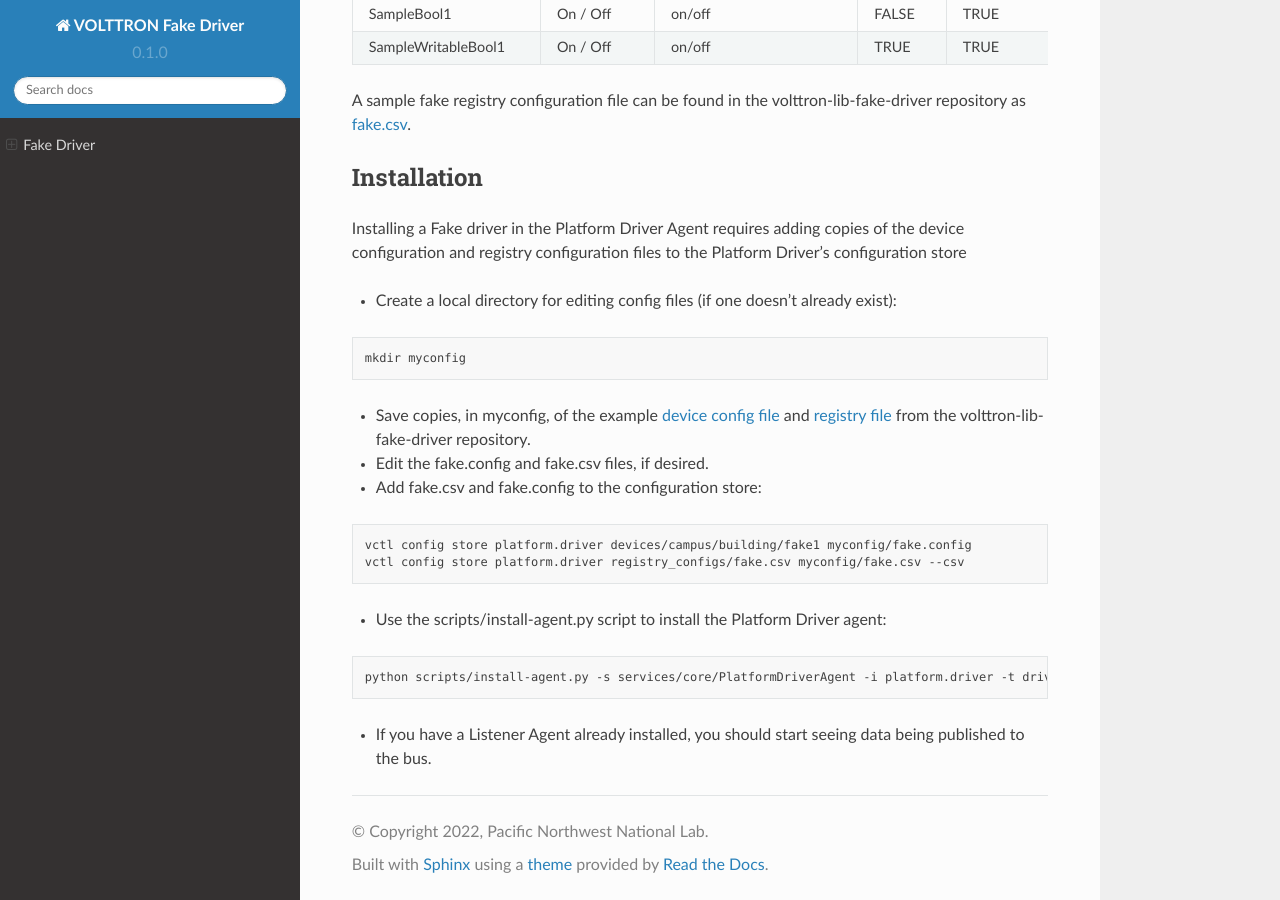
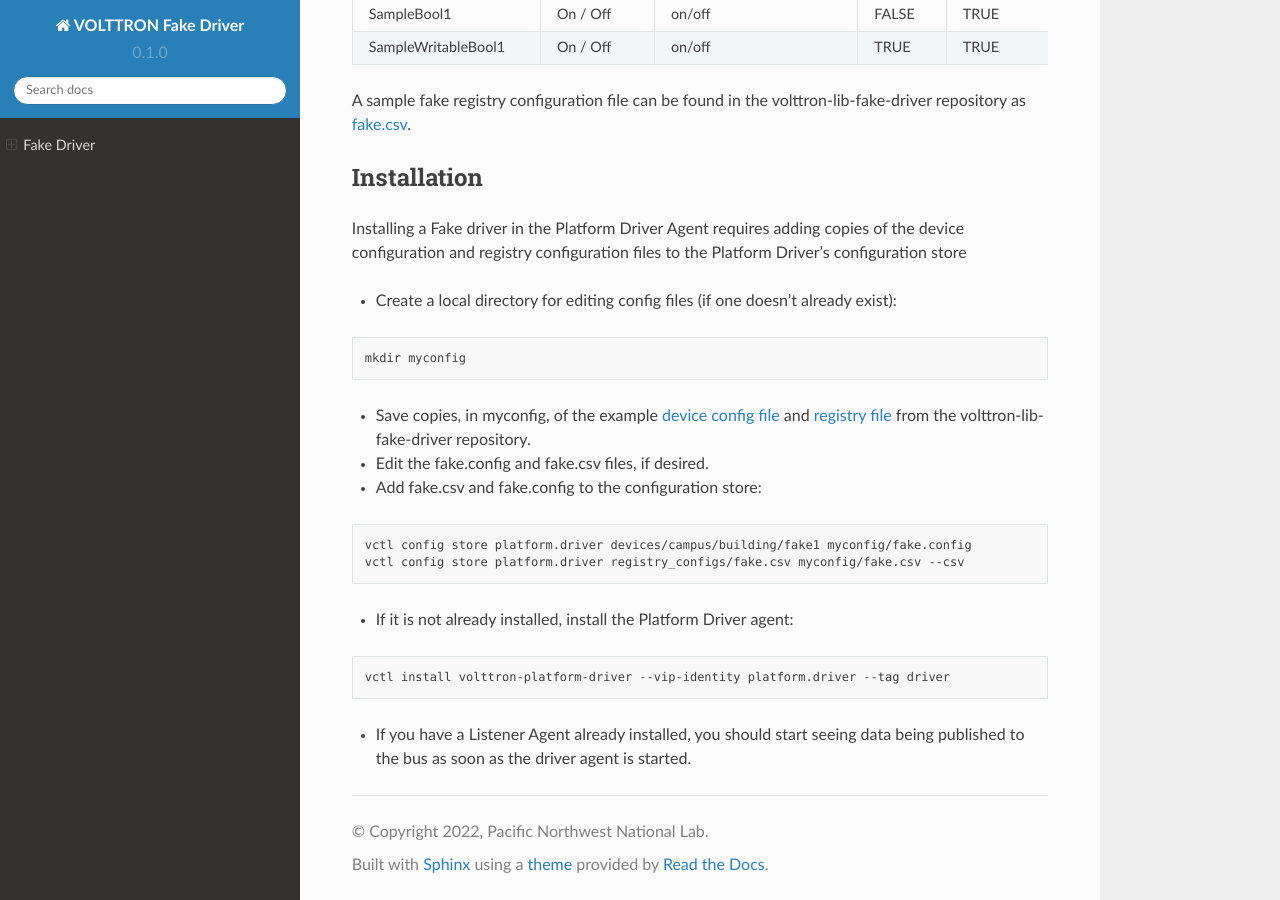
Before and after one commit to VOLTTRON/volttron-lib-fake-driver, a Sphinx documentation site: the page built from docs/source/index.rst, in a window 1280 px wide and 900 px high, scrolled down 1860 px. Built offline with Sphinx 7.4.7 and the Read the Docs theme 2.0.0, drawn with Linux system fonts in a browser that asks for light colours.

Commit message:
Corrected missed installation command in modular documentation udpates.

```diff
--- a/docs/source/index.rst
+++ b/docs/source/index.rst
@@ -117,11 +117,11 @@ configuration and registry configuration files to the Platform Driver's :ref:`co
     vctl config store platform.driver devices/campus/building/fake1 myconfig/fake.config
     vctl config store platform.driver registry_configs/fake.csv myconfig/fake.csv --csv
 
-- Use the scripts/install-agent.py script to install the Platform Driver agent:
+- If it is not already installed, install the Platform Driver agent:
 
 .. code-block:: bash
 
-    python scripts/install-agent.py -s services/core/PlatformDriverAgent -i platform.driver -t driver
+    vctl install volttron-platform-driver --vip-identity platform.driver --tag driver
 
 - If you have a :ref:`Listener Agent<Listener-Agent>` already installed, you should start seeing data being published to
-  the bus.
+  the bus as soon as the driver agent is started.
```
